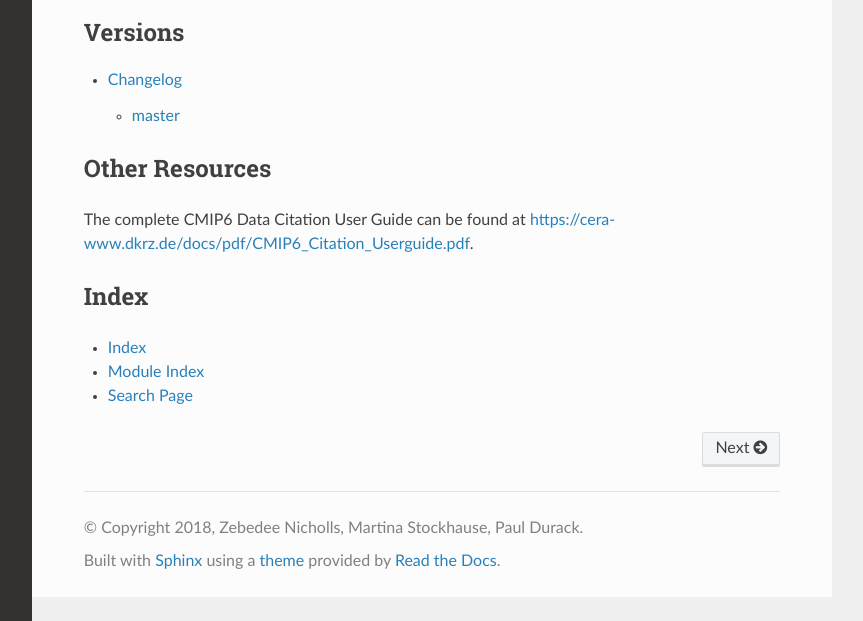
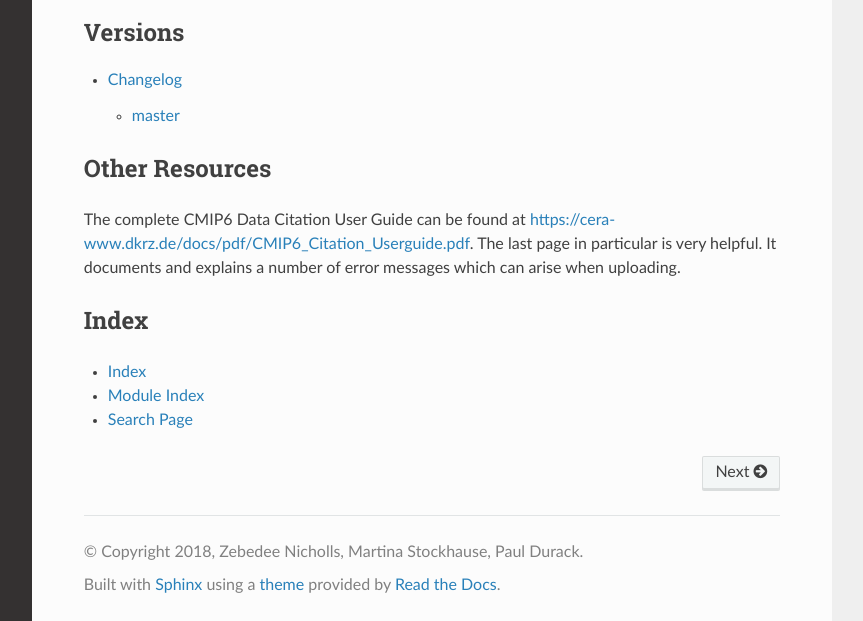
Before and after one commit to znicholls/CMIP6-json-data-citation-generator, a Sphinx documentation site: the page built from docs/index.rst, in a window 1280 px wide and 1009 px high, cut to the strip 388-1009 px from the top of the window. Shown: the whole strip, without its empty margins (268-1131 px from the left). Built offline with Sphinx 7.4.7 and the Read the Docs theme 2.0.0, drawn with Linux system fonts in a browser that asks for light colours.

```diff
--- a/docs/index.rst
+++ b/docs/index.rst
@@ -34,6 +34,8 @@
 ---------------
 
 The complete CMIP6 Data Citation User Guide can be found at https://cera-www.dkrz.de/docs/pdf/CMIP6_Citation_Userguide.pdf.
+The last page in particular is very helpful.
+It documents and explains a number of error messages which can arise when uploading.
 
 Index
 -----
```
Also changed, not shown: 2 other files.
